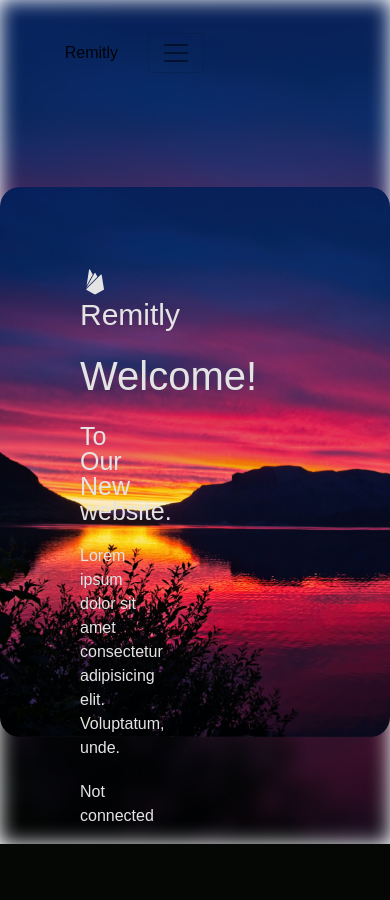
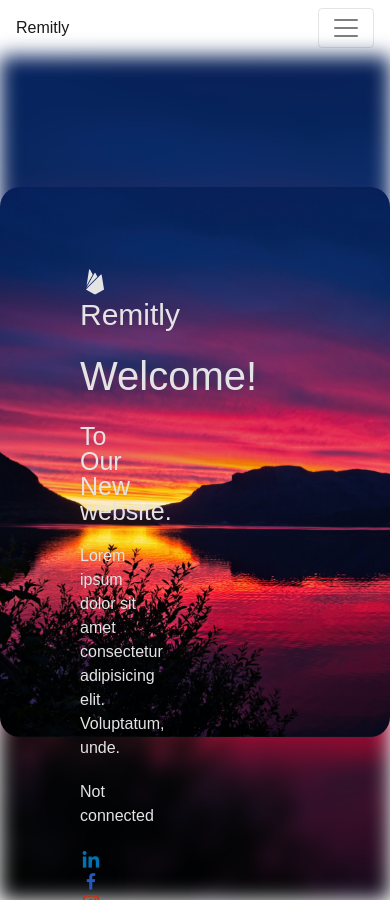
Before and after one commit to Alexis-IMBERT/RMIT-django-a3-infra-and-secu, a Django app: page / in a window 390 px wide. Before the commit the page ends 844 px from the top, so only its background shows below. Run offline with Django 4.2, Linux system fonts and the light colour scheme; some libraries are stand-ins or nearby versions.

Commit message:
almost responsive

```diff
--- a/alumni_website/listings/templates/listings/base.html
+++ b/alumni_website/listings/templates/listings/base.html
@@ -15,7 +15,6 @@
   </head>
 
   <body>
-    <header class="header">
       <nav class="navbar navbar-expand-lg navbar-light">
         <a class="navbar-brand" href="#">Remitly</a>
         <button class="navbar-toggler" type="button" data-toggle="collapse" data-target="#navbarNav"
@@ -55,7 +54,6 @@
           </ul>
         </div>
       </nav>
-    </header>
     {% block content %}
     {% endblock %}
   </body>
--- a/alumni_website/listings/templates/listings/base_diploma.html
+++ b/alumni_website/listings/templates/listings/base_diploma.html
@@ -25,7 +25,6 @@
 </head>
 
 <body ali>
-    <header class="header">
         <nav class="navbar navbar-expand-lg navbar-light">
             <a class="navbar-brand" href="#">Remitly</a>
             <button class="navbar-toggler" type="button" data-toggle="collapse" data-target="#navbarNav"
@@ -65,7 +64,6 @@
                 </ul>
             </div>
         </nav>
-    </header>
     {% block content %}
     {% endblock %}
     <script src="https://cdnjs.cloudflare.com/ajax/libs/jquery/3.4.1/jquery.slim.min.js"></script>
```
